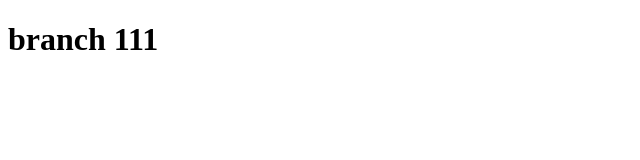
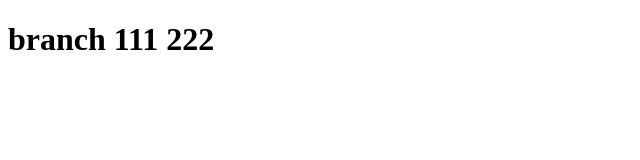
Before and after one commit to OmarMellouk/omartest, a plain HTML site: page index2.html in a window 1280 px wide. Shown: the full height of the page, 0-640 px from the left. Drawn offline with Linux system fonts and the light colour scheme.

Commit message:
commit 2 branch_4

```diff
--- a/index2.html
+++ b/index2.html
@@ -6,6 +6,6 @@
     <title>Document</title>
 </head>
 <body>
-    <h1>branch 111</h1>
+    <h1>branch 111 222</h1>
 </body>
 </html>
```
